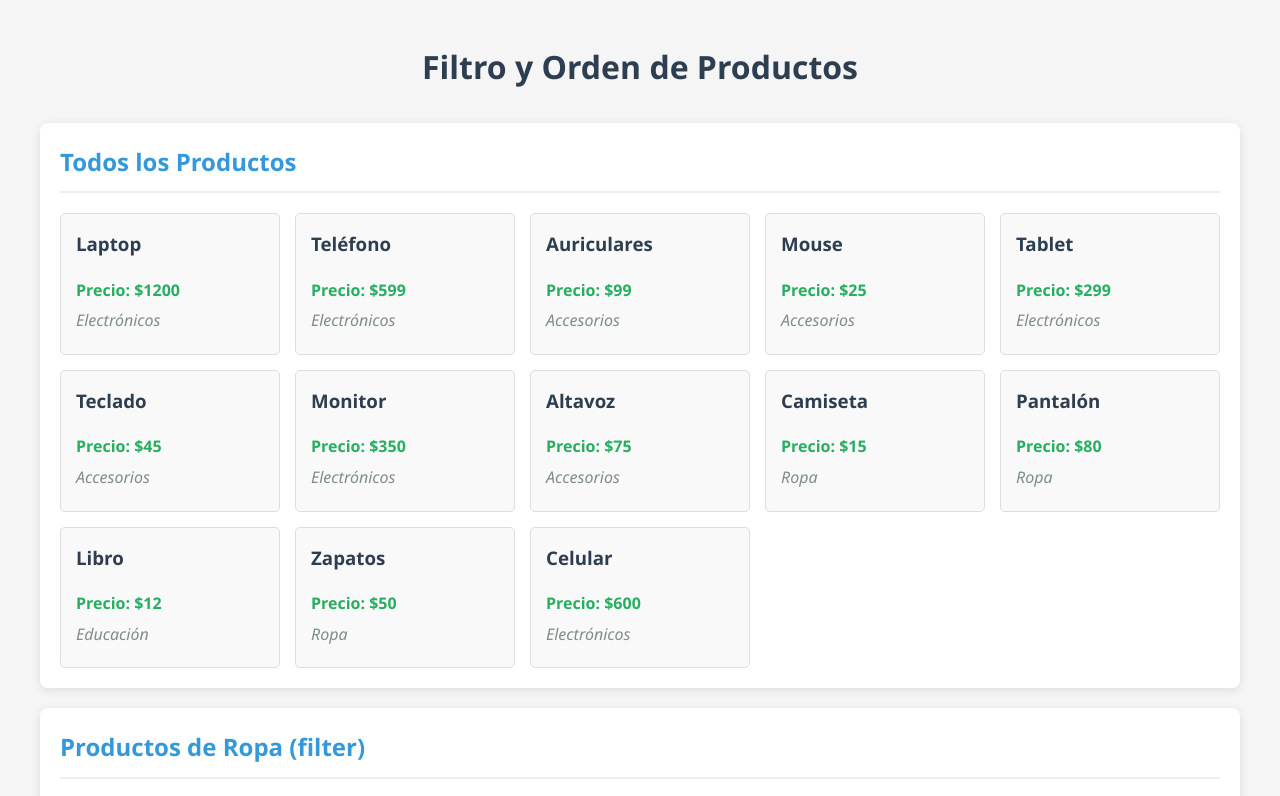
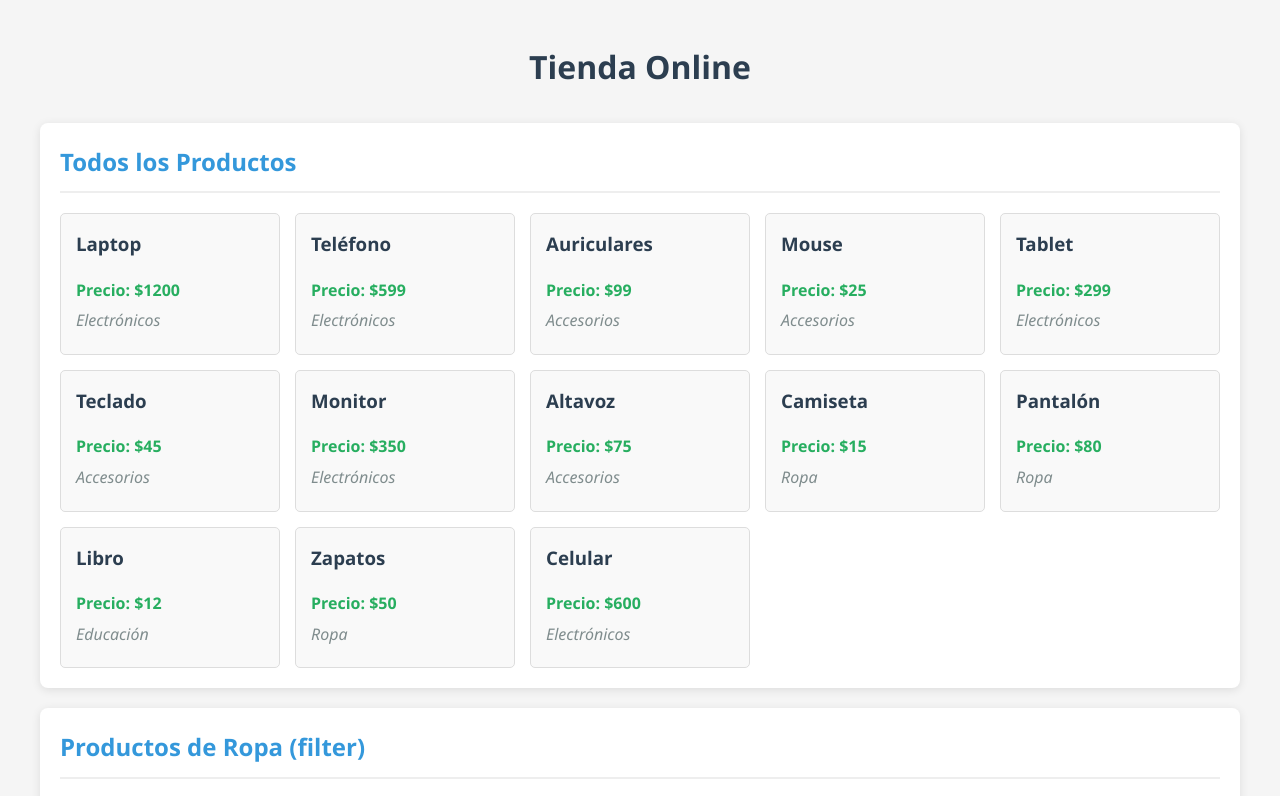
Before and after one commit to Monserl/TIENDAONLINE, a plain HTML site: page index.html in a window 1280 px wide. Shown: the top 796 px of the page. Drawn offline with Linux system fonts and the light colour scheme.

Commit message:
modificacion de texto

```diff
--- a/index.html
+++ b/index.html
@@ -3,12 +3,12 @@
 <head>
     <meta charset="UTF-8">
     <meta name="viewport" content="width=device-width, initial-scale=1.0">
-    <title>Métodos de Arreglos - Tienda Online</title>
+    <title>Tienda Online</title>
     <link rel="stylesheet" href="styles.css">
 </head>
 <body>
     <div class="container">
-        <h1>Filtro y Orden de Productos</h1>
+        <h1>Tienda Online</h1>
         <div class="panel">
             <h2>Todos los Productos</h2>
             <div id="all-products" class="product-grid"></div>
```
